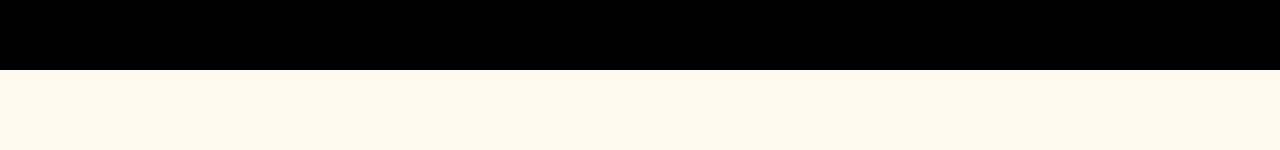
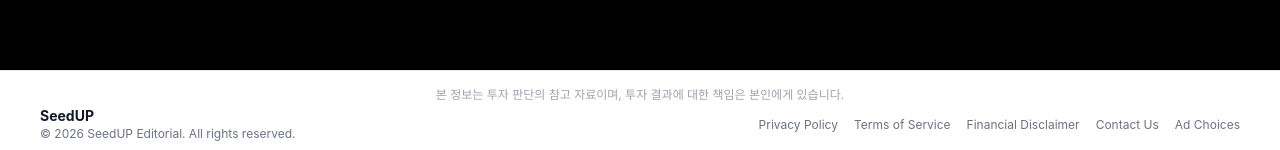
Before and after one commit to minvellyy/seedup, a React (Vite) app in the folder frontend/: page / in a window 1280 px wide. Shown: the part 4131-4281 px from the top of the page. Before the commit the page ends 4201 px from the top, so only its background shows below. Built offline with nearby package versions, Linux system fonts and the light colour scheme; no server answers.

Commit message:
develop에서 작업

```diff
--- a/frontend/src/App.jsx
+++ b/frontend/src/App.jsx
@@ -17,6 +17,7 @@ import PortfolioDetailPage from './pages/PortfolioDetailPage'
 import MyPage from './pages/MyPage'
 import ChatBotPage from './pages/ChatBotPage'
 import CustomerCenterPage from './pages/CustomerCenterPage'
+import Footer from './components/Footer'
 import './App.css'
 
 function App() {
@@ -42,6 +43,7 @@ function App() {
             <Route path="/chat" element={<ChatBotPage />} />
             <Route path="/support" element={<CustomerCenterPage />} />
           </Routes>
+          <Footer />
         </div>
       </AuthProvider>
     </Router>
--- /dev/null
+++ b/frontend/src/components/Footer.css
@@ -0,0 +1,65 @@
+.footer {
+  background-color: #ffffff;
+  border-top: 1px solid #e5e7eb;
+  padding: 12px 40px;
+  margin-top: auto;
+}
+
+.footer-inner {
+  display: flex;
+  align-items: center;
+  justify-content: space-between;
+  max-width: 1280px;
+  margin: 0 auto;
+  column-gap: 240px;
+  row-gap: 4px;
+  flex-wrap: wrap;
+}
+
+.footer-left {
+  display: flex;
+  flex-direction: column;
+  gap: 2px;
+}
+
+.footer-brand {
+  font-size: 14px;
+  font-weight: 700;
+  color: #111827;
+}
+
+.footer-copy {
+  font-size: 12px;
+  color: #6b7280;
+}
+
+.footer-disclaimer-row {
+  max-width: 1280px;
+  margin: 0 auto;
+  padding-bottom: 4px;
+  text-align: center;
+}
+
+.footer-disclaimer {
+  font-size: 12px;
+  color: #9ca3af;
+}
+
+.footer-right {
+  display: flex;
+  align-items: center;
+  gap: 16px;
+  flex-wrap: wrap;
+}
+
+.footer-right a {
+  font-size: 12px;
+  color: #6b7280;
+  text-decoration: none;
+  white-space: nowrap;
+}
+
+.footer-right a:hover {
+  color: #111827;
+  text-decoration: underline;
+}
--- /dev/null
+++ b/frontend/src/components/Footer.jsx
@@ -0,0 +1,29 @@
+import React from 'react'
+import './Footer.css'
+
+function Footer() {
+  return (
+    <footer className="footer">
+      <div className="footer-disclaimer-row">
+        <span className="footer-disclaimer">
+          본 정보는 투자 판단의 참고 자료이며, 투자 결과에 대한 책임은 본인에게 있습니다.
+        </span>
+      </div>
+      <div className="footer-inner">
+        <div className="footer-left">
+          <span className="footer-brand">SeedUP</span>
+          <span className="footer-copy">© 2026 SeedUP Editorial. All rights reserved.</span>
+        </div>
+        <div className="footer-right">
+          <a href="#">Privacy Policy</a>
+          <a href="#">Terms of Service</a>
+          <a href="#">Financial Disclaimer</a>
+          <a href="#">Contact Us</a>
+          <a href="#">Ad Choices</a>
+        </div>
+      </div>
+    </footer>
+  )
+}
+
+export default Footer
--- a/frontend/src/pages/DashboardPage.css
+++ b/frontend/src/pages/DashboardPage.css
@@ -225,6 +225,15 @@
 .market-selector option {
   background: #6FBF8F;
   color: white;
+}
+
+.weather-loading {
+  display: flex;
+  align-items: center;
+  justify-content: center;
+  height: 80px;
+  color: #6b7280;
+  font-size: 14px;
 }
 
 .weather-content {
--- a/frontend/src/pages/DashboardPage.jsx
+++ b/frontend/src/pages/DashboardPage.jsx
@@ -19,6 +19,7 @@ const DashboardPage = () => {
   const [pfAvailableAmount, setPfAvailableAmount] = useState('')
   const [recRequested, setRecRequested] = useState(false)  // 사용자가 추천 버튼을 누른 적 있는지
   const [loading, setLoading] = useState(true)
+  const [weatherLoading, setWeatherLoading] = useState(false)
   const [error, setError] = useState(null)
   const [selectedMarket, setSelectedMarket] = useState('KOSPI')
   const [showChatbot, setShowChatbot] = useState(false)
@@ -38,6 +39,11 @@ const DashboardPage = () => {
 
   useEffect(() => {
     fetchDashboardData()
+  }, [])
+
+  useEffect(() => {
+    if (loading) return
+    fetchMarketWeather()
   }, [selectedMarket])
 
   useEffect(() => {
@@ -251,6 +257,21 @@ const DashboardPage = () => {
     } finally {
       clearTimeout(timeoutId)
       setPfRecsLoading(false)
+    }
+  }
+
+  const fetchMarketWeather = async () => {
+    setWeatherLoading(true)
+    try {
+      const FALLBACK_WEATHER = { weather: '흐림', score: 50, recommendation: '시장 분석 중', hint: '현재 시장 데이터를 수집하고 있습니다.' }
+      const result = await fetch(`${API_BASE_URL}/api/dashboard/market-weather?market=${selectedMarket}`)
+        .then(r => r.ok ? r.json() : FALLBACK_WEATHER)
+        .catch(() => FALLBACK_WEATHER)
+      setMarketWeather(result)
+    } catch (err) {
+      console.warn('시장 날씨 조회 실패:', err)
+    } finally {
+      setWeatherLoading(false)
     }
   }
 
@@ -579,7 +600,9 @@ const DashboardPage = () => {
                 <option value="KOSDAQ">KOSDAQ</option>
               </select>
             </div>
-            {marketWeather && (
+            {weatherLoading ? (
+              <div className="weather-loading">로딩 중...</div>
+            ) : marketWeather && (
               <div className="weather-content">
                 <div className="weather-icon">
                   {getWeatherIcon(marketWeather.weather)}
@@ -1033,13 +1056,6 @@ const DashboardPage = () => {
           </div>
         </div>
       )}
-
-      {/* 면책 조항 */}
-      <div className="disclaimer">
-        <p>
-          ※ 본 정보는 투자 판단의 참고 자료이며, 투자 결과에 대한 책임은 본인에게 있습니다.
-        </p>
-      </div>
     </div>
   )
 }
--- a/frontend/src/pages/StockDetailPage.jsx
+++ b/frontend/src/pages/StockDetailPage.jsx
@@ -2,7 +2,6 @@ import React, { useState, useEffect } from 'react'
 import { useParams, useNavigate, useLocation } from 'react-router-dom'
 import './StockDetailPage.css'
 import { TermText, DynamicTermProvider } from '../components/TermTooltip'
-import AnalysisProgressBar from '../components/AnalysisProgressBar'
 
 // ── 포매터 ──────────────────────────────────────────────────────────────────
 const fmtPrice = (v) => v == null ? '-' : Number(v).toLocaleString('ko-KR') + '원'
@@ -288,7 +287,6 @@ function StockDetailPage() {
   const stockItem = state?.stockItem
   const riskTier  = state?.riskTier
 
-  const [chartDays,        setChartDays]        = useState(30)
   const [detail,           setDetail]           = useState(null)
   const [loading,          setLoading]          = useState(true)
   const [error,            setError]            = useState(null)
@@ -615,30 +613,11 @@ function StockDetailPage() {
           </section>
         )}
 
-        {/* ── 3. 주가 차트 ──────────────────────────────────────── */}
+        {/* ── 3. 주가 차트 (최근 30일) ──────────────────────────── */}
         {detail.price_history.length > 1 && (
           <section className="sd-section">
-            <div className="sd-chart-header">
-              <h2 className="sd-section-heading" style={{ margin: 0, borderBottom: 'none', paddingBottom: 0 }}>주가 차트</h2>
-              <div className="sd-chart-tabs">
-                {[
-                  { label: '1W', days: 7 },
-                  { label: '1M', days: 30 },
-                  { label: '3M', days: 90 },
-                  { label: '6M', days: 180 },
-                  { label: '1Y', days: 365 },
-                ].map(({ label, days }) => (
-                  <button
-                    key={days}
-                    className={`sd-chart-tab${chartDays === days ? ' active' : ''}`}
-                    onClick={() => setChartDays(days)}
-                  >
-                    {label}
-                  </button>
-                ))}
-              </div>
-            </div>
-            <CandlestickChart data={detail.price_history} days={chartDays} />
+            <h2 className="sd-section-heading">주가 차트 (최근 30일)</h2>
+            <CandlestickChart data={detail.price_history} days={30} />
           </section>
         )}
 
@@ -685,7 +664,7 @@ function StockDetailPage() {
         <section className="industry-analysis-section">
           <h2 className="section-heading">기업/산업 분석</h2>
           {analysisLoading && industryBullets.length === 0
-            ? <AnalysisProgressBar loading={analysisLoading} />
+            ? <Skeleton rows={4} />
             : industryBullets.length > 0
               ? (
                 <ul className="analysis-list">
@@ -714,7 +693,7 @@ function StockDetailPage() {
           <section className="recommendation-section">
             <h2 className="section-heading">추천 이유</h2>
             {analysisLoading && !recText
-              ? <p className="sd-analysis-pending" style={{ fontSize: 13, color: '#9ca3af' }}>기업/산업 분석이 완료되면 표시됩니다.</p>
+              ? <Skeleton rows={2} />
               : recText && (
                 <div className="recommendation-box">
                   <p className="recommendation-detail"><TermText text={recText} /></p>
```
